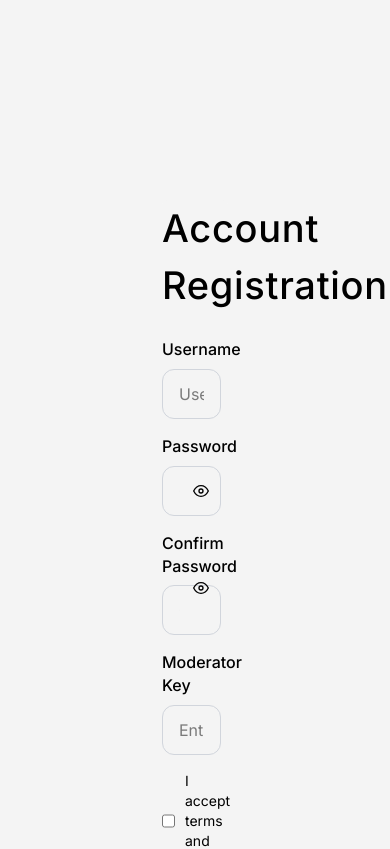
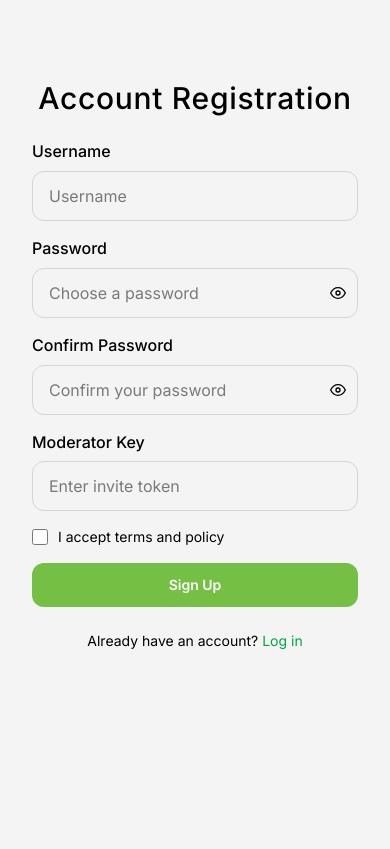
Before and after one commit to shubhamrajpandey/MOderatorRegister, a Next.js app: page /moderatorregister in a window 390 px wide. Shown: the top 849 px of the page. Built offline with nearby package versions, Linux system fonts and the light colour scheme.

Commit message:
Make Moderator Registration form fully responsive; hide image on mobile

```diff
--- a/app/moderatorregister/page.tsx
+++ b/app/moderatorregister/page.tsx
@@ -13,7 +13,7 @@ interface ModeratorFormInput {
   username: string;
   password: string;
   confirmPassword: string;
-  moderatorKey: string; // maps to inviteToken
+  moderatorKey: string;
   terms: boolean;
 }
 
@@ -50,14 +50,14 @@ export default function ModeratorRegisterForm() {
         {
           username: data.username,
           password: data.password,
-          inviteToken: data.moderatorKey, // ✅ required by API
+          inviteToken: data.moderatorKey,
         }
       );
 
       if (response.status === 201 || response.status === 200) {
         toast.success("Moderator registered successfully!", { id: toastId });
         reset();
-        router.push("/login"); // redirect to login after success
+        router.push("/login");
       } else {
         toast.error("Registration failed. Try again.", { id: toastId });
       }
@@ -72,15 +72,15 @@ export default function ModeratorRegisterForm() {
   };
 
   return (
-    <div className="flex items-center justify-center flex-grow bg-[#F4F4F4] px-20 py-30">
+    <div className="flex items-center justify-center flex-grow bg-[#F4F4F4] px-4 md:px-20 py-10">
       <Toaster position="top-center" reverseOrder={false} />
       <div className="container mx-auto flex flex-col md:flex-row items-center justify-around">
-        {/* Left side form */}
+        {/* Form Section */}
         <form
           onSubmit={handleSubmit(onSubmit)}
-          className="w-1/3 max-w-md bg-[#F4F4F4] rounded-md font-poppins mt-20"
+          className="w-full md:w-1/3 max-w-md bg-[#F4F4F4] rounded-md font-poppins mt-10 md:mt-20"
         >
-          <h1 className="text-[38px] tracking-[0.7px] font-medium mb-6 text-center md:text-left">
+          <h1 className="text-3xl md:text-[38px] tracking-[0.7px] font-medium mb-6 text-center md:text-left">
             Account Registration
           </h1>
 
@@ -95,7 +95,7 @@ export default function ModeratorRegisterForm() {
               {...register("username", {
                 required: "Please enter your username",
               })}
-              className="w-[90%] mt-1 px-4 py-3 rounded-[12px] border border-gray-300 focus:ring-2 focus:ring-green-500 outline-none"
+              className="w-full md:w-[90%] mt-1 px-4 py-3 rounded-[12px] border border-gray-300 focus:ring-2 focus:ring-green-500 outline-none"
             />
             {errors.username && (
               <span className="text-red-500 text-xs mt-1 block">
@@ -105,7 +105,7 @@ export default function ModeratorRegisterForm() {
           </div>
 
           {/* Password */}
-          <div className="mb-4 relative w-[90%]">
+          <div className="mb-4 relative w-full md:w-[90%]">
             <label className="block text-sm font-medium mb-1 text-[16px]">
               Password
             </label>
@@ -129,7 +129,7 @@ export default function ModeratorRegisterForm() {
           </div>
 
           {/* Confirm Password */}
-          <div className="mb-4 relative w-[90%]">
+          <div className="mb-4 relative w-full md:w-[90%]">
             <label className="block text-sm font-medium mb-1 text-[16px]">
               Confirm Password
             </label>
@@ -152,7 +152,7 @@ export default function ModeratorRegisterForm() {
             )}
           </div>
 
-          {/* Password Match Check */}
+          {/* Password Match */}
           {!isMatching && (
             <span className="text-red-600 text-xs block mb-4">
               Passwords do not match
@@ -170,7 +170,7 @@ export default function ModeratorRegisterForm() {
               {...register("moderatorKey", {
                 required: "Please enter the invite token",
               })}
-              className="w-[90%] mt-1 px-4 py-3 rounded-[12px] border border-gray-300 focus:ring-2 focus:ring-green-500 outline-none"
+              className="w-full md:w-[90%] mt-1 px-4 py-3 rounded-[12px] border border-gray-300 focus:ring-2 focus:ring-green-500 outline-none"
             />
             {errors.moderatorKey && (
               <span className="text-red-500 text-xs mt-1 block">
@@ -199,10 +199,10 @@ export default function ModeratorRegisterForm() {
             </span>
           )}
 
-          {/* Submit Button */}
+          {/* Submit */}
           <button
             type="submit"
-            className="w-[90%] bg-[#74BF44] text-white py-3 rounded-[12px] text-sm font-semibold cursor-pointer hover:bg-green-600"
+            className="w-full md:w-[90%] bg-[#74BF44] text-white py-3 rounded-[12px] text-sm font-semibold cursor-pointer hover:bg-green-600"
             disabled={loading}
           >
             {loading ? "Registering..." : "Sign Up"}
```
